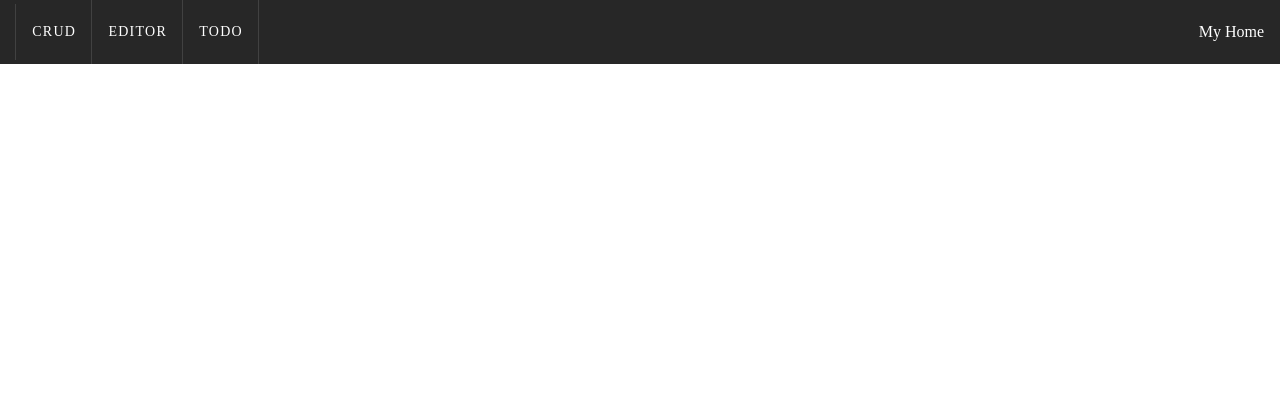
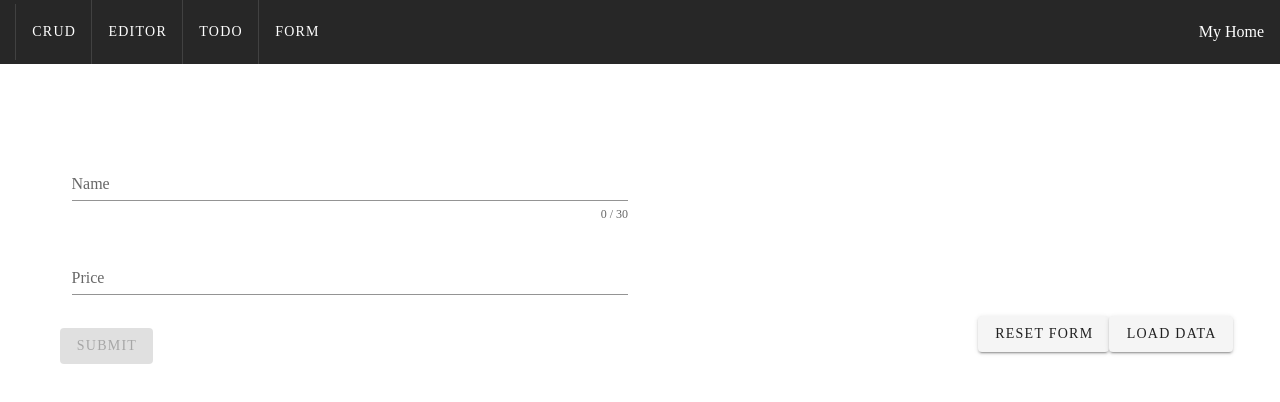
Before and after one commit to walaaalhabboul/myproje, a Vue app: page /form in a window 1280 px wide. Shown: the top 402 px of the page. Built offline with nearby package versions, Linux system fonts and the light colour scheme.

Commit message:
form tamamlandi

```diff
--- a/src/App.vue
+++ b/src/App.vue
@@ -39,6 +39,16 @@
         </v-btn>
 
         <v-divider vertical></v-divider>
+        <v-btn
+          text
+          @click="
+            $router.push('/form');
+            compone = 'Forms';
+          "
+        >
+         Form
+        </v-btn>
+
       </v-toolbar-items>
       <v-spacer></v-spacer>
       <span class="subheading">My Home</span>
--- /dev/null
+++ b/src/components/FormS.vue
@@ -0,0 +1,73 @@
+<template>
+  <v-form ref="form"   v-model="valid">
+    <v-col cols="12" sm="6">
+      <v-text-field
+        v-model="name"
+        :rules="[(v) => !!v || 'Name is required']"
+        :counter="30"
+        label="Name"
+        required
+      ></v-text-field>
+    </v-col>
+    <v-col cols="12" sm="6">
+      <v-text-field
+        v-model="price"
+        type="number"
+        :rules="[(v) => !!v || 'Price is required',
+    v => (v > 0) || 'price  must be more than 0 ']"
+        label="Price"
+        required
+      ></v-text-field>
+    </v-col>
+    <p v-if="invalidinput">Nooo Data here ...you have to enter data</p>
+    <v-row>
+        <v-col>
+            <v-btn class="mr-4" @click="submit" :disabled="!valid"> submit </v-btn>
+
+        </v-col>
+
+        <v-btn class="mr-4" @click="reset" > Reset Form </v-btn>
+    <v-btn class="mr-4" @click="loadData"> load data </v-btn>
+</v-row>
+  </v-form>
+</template>
+
+<script>
+import axios from "axios";
+export default {
+  data() {
+    return {
+      name: "",
+      price: "",
+      invalidinput: false,
+      valid: true,
+    };
+  },
+  methods: {
+    submit() {
+      if (this.name == "") {
+        this.invalidinput = true;
+      }
+      axios
+        .post(`https://vuango-books-api.herokuapp.com/books/`, {
+          name: this.name,
+          price: this.price,
+        })
+        .then((res) => {
+          console.log(res);
+        });
+      console.log("Hi " + this.name);
+    },
+    loadData() {
+      axios.get(`https://vuango-books-api.herokuapp.com/books/`).then((res) => {
+        console.log(res);
+      });
+    },
+    reset() {
+      this.$refs.form.reset();
+    },
+  },
+};
+</script>
+
+<style></style>
--- a/src/routes.js
+++ b/src/routes.js
@@ -1,12 +1,14 @@
 import HomePage from './components/HomePage.vue'
 import TabloB from './components/TabloB.vue'
 import ToD from './components/ToD.vue'
+import FormS from './components/FormS.vue'
 
 
 const routes=[
 {path: '/Editor', component: HomePage ,name:"home"},
 {path: '/tablo', component: TabloB ,name:"tablo"},
 {path: '/ToD', component: ToD ,name:"ToD"},
+{path: '/form', component: FormS ,name:"FormS"},
 
 
 
```
